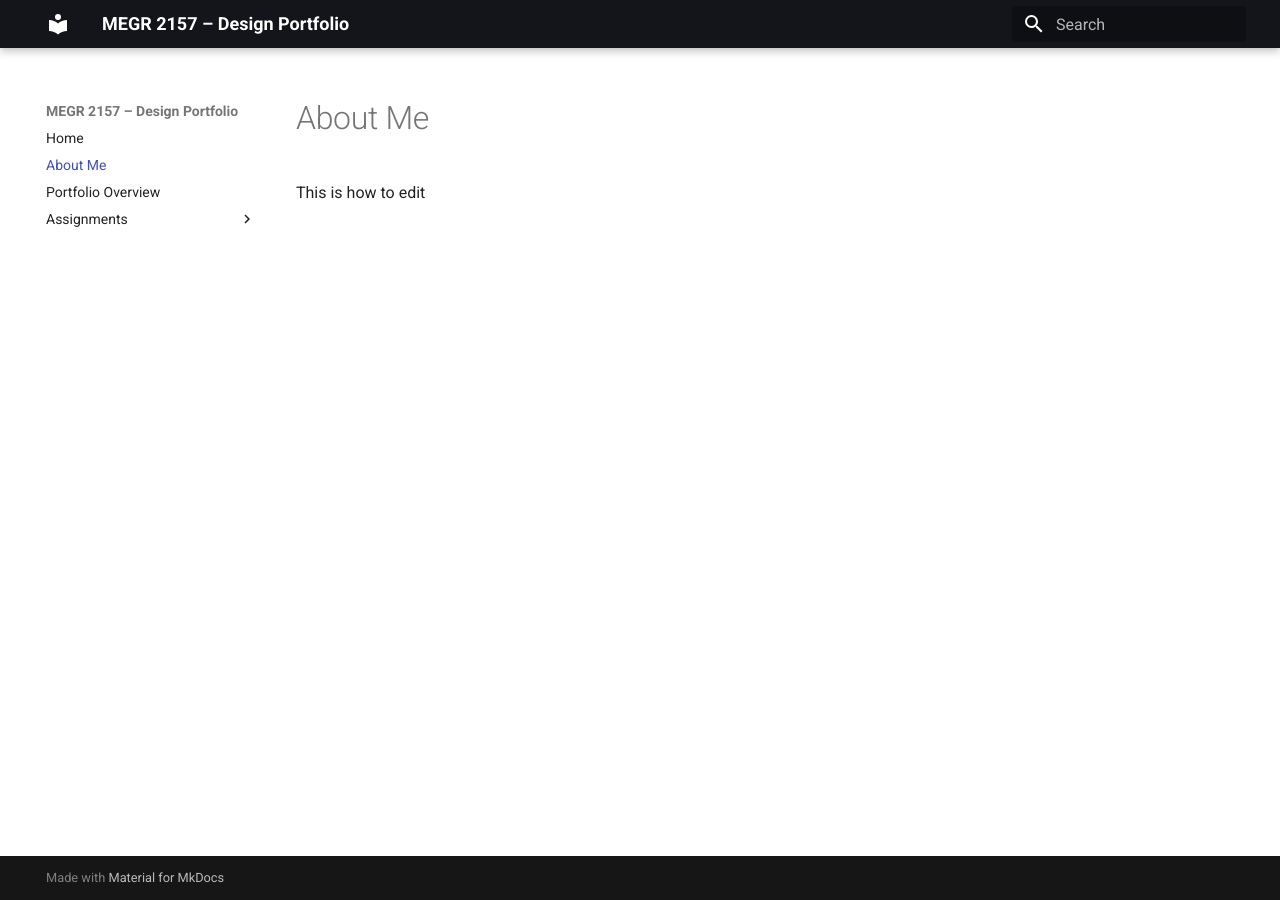
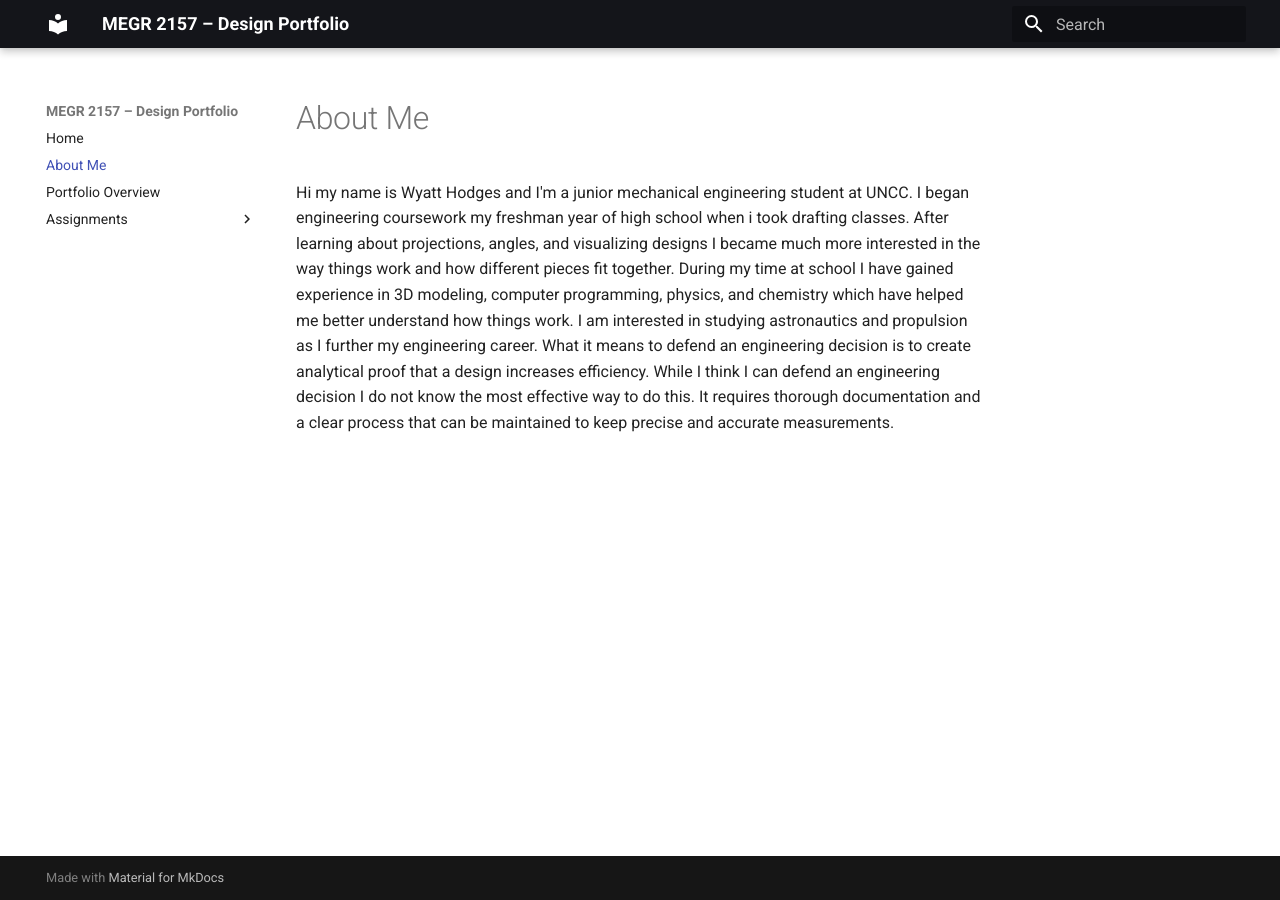
Before and after one commit to whodges5-art/wyatt-hodges-design-projects-portfolio, an MkDocs documentation site: the page built from docs/aboutme/index.md, in a window 1280 px wide. Built offline with MkDocs 1.6.1 and Material for MkDocs 9.7.7, drawn with Linux system fonts in a browser that asks for light colours.

Commit message:
About Me

```diff
--- a/docs/aboutme/index.md
+++ b/docs/aboutme/index.md
@@ -1,2 +1,3 @@
 #About Me
-This is how to edit
+Hi my name is Wyatt Hodges and I'm a junior mechanical engineering student at UNCC. I began engineering coursework my freshman year of high school when i took drafting classes. After learning about projections, angles, and visualizing designs I became much more interested in the way things work and how different pieces fit together. During my time at school I have gained experience in 3D modeling, computer programming, physics, and chemistry which have helped me better understand how things work. I am interested in studying astronautics and propulsion as I further my engineering career.
+What it means to defend an engineering decision is to create analytical proof that a design increases efficiency. While I think I can defend an engineering decision I do not know the most effective way to do this. It requires thorough documentation and a clear process that can be maintained to keep precise and accurate measurements.
```
